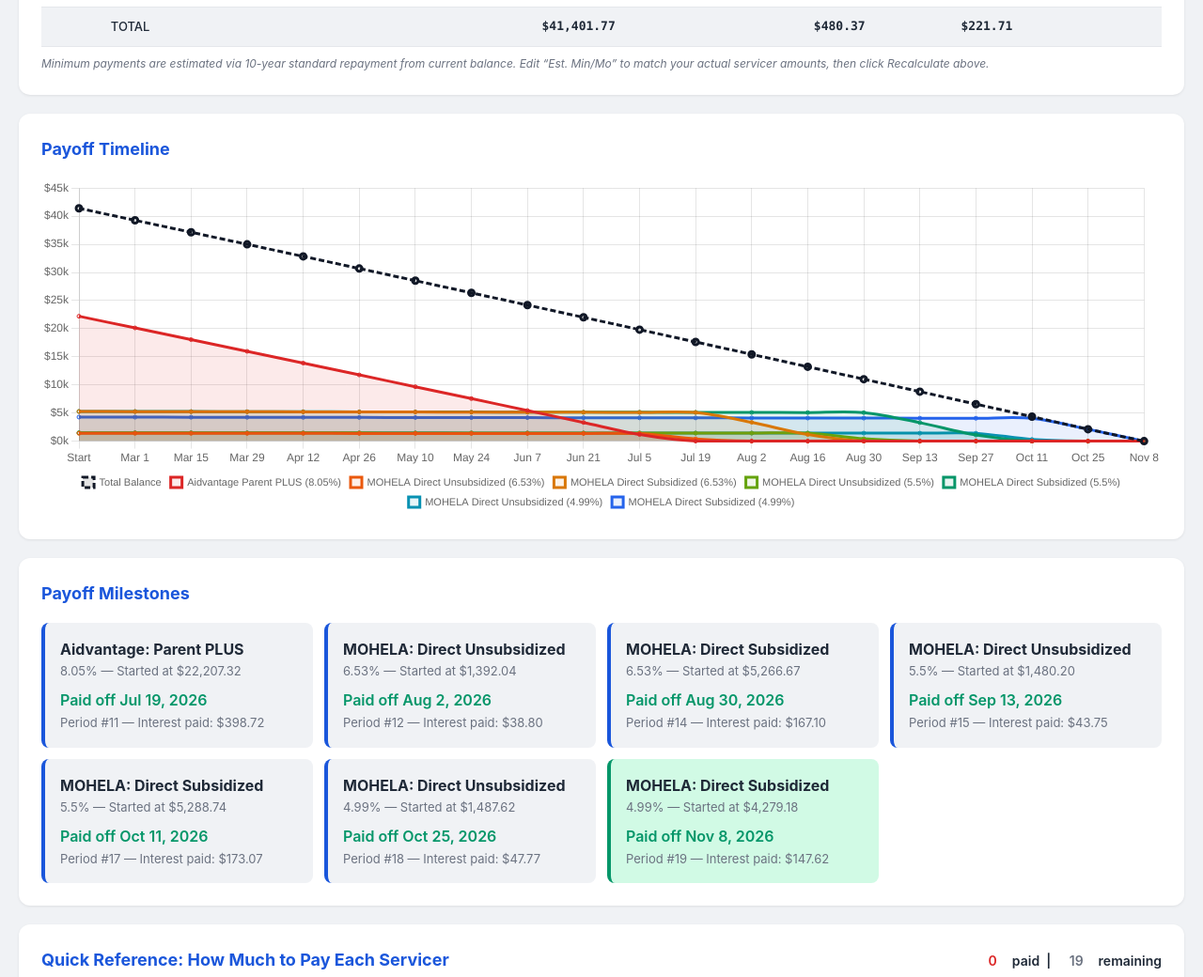
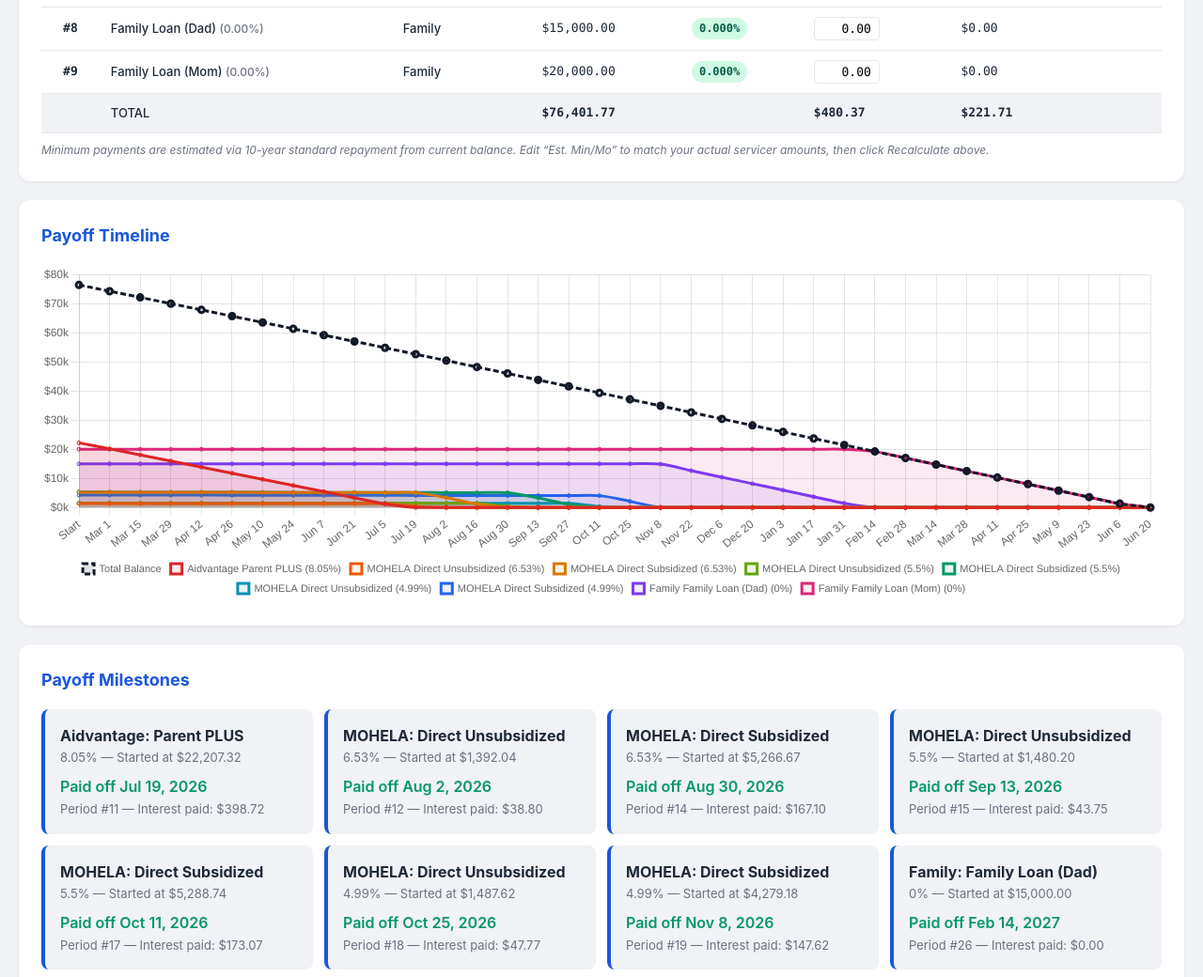
Before and after one commit to isabelgillam21-sketch/loan-payoff-planner, a plain HTML site: page index.html in a window 1280 px wide. Shown: the part 1426-2466 px from the top of the page at 94% size. Drawn offline with nearby package versions, Linux system fonts and the light colour scheme.

Commit message:
Add family loans (Mom $20k, Dad $15k) at 0% deferred

```diff
--- a/index.html
+++ b/index.html
@@ -165,6 +165,8 @@ const LOANS = [
     { id: 5, name: 'Direct Subsidized',   grp: '6.53%', servicer: 'MOHELA',     bal: 5266.67,  rate: 6.530 },
     { id: 6, name: 'Direct Unsubsidized', grp: '6.53%', servicer: 'MOHELA',     bal: 1392.04,  rate: 6.530 },
     { id: 7, name: 'Parent PLUS',         grp: '8.05%', servicer: 'Aidvantage', bal: 22207.32, rate: 8.050 },
+    { id: 8, name: 'Family Loan (Mom)',   grp: '0.00%', servicer: 'Family',     bal: 20000.00, rate: 0.000 },
+    { id: 9, name: 'Family Loan (Dad)',   grp: '0.00%', servicer: 'Family',     bal: 15000.00, rate: 0.000 },
 ];
 
 // Standard 10-year minimum from current balance (conservative estimate)
@@ -173,7 +175,11 @@ function calcMin(balance, annualRate) {
     if (r === 0) return balance / n;
     return balance * (r * Math.pow(1 + r, n)) / (Math.pow(1 + r, n) - 1);
 }
-LOANS.forEach(l => { l.minMo = Math.ceil(calcMin(l.bal, l.rate) * 100) / 100; });
+LOANS.forEach(l => {
+    // Family loans: no minimum, deferred until all other loans paid off
+    if (l.servicer === 'Family') l.minMo = 0;
+    else l.minMo = Math.ceil(calcMin(l.bal, l.rate) * 100) / 100;
+});
 
 // ===========================================================
 // TAX HELPERS
@@ -431,10 +437,14 @@ function render() {
         </div>
         <p style="margin-bottom:12px;font-size:13px;color:var(--muted)">Click the checkbox when you&rsquo;ve made that pay period&rsquo;s payment. Your progress is saved automatically in your browser.</p>
         <div class="scroll-table" style="max-height:420px"><table><thead><tr>
-        <th style="width:40px">Paid</th><th>#</th><th>Date</th><th>Pay to MOHELA</th><th>Pay to Aidvantage</th><th>Total</th><th>Balance</th></tr></thead><tbody>`;
+        <th style="width:40px">Paid</th><th>#</th><th>Date</th><th>Pay to MOHELA</th><th>Pay to Aidvantage</th><th>Pay to Family</th><th>Total</th><th>Balance</th></tr></thead><tbody>`;
     for (const p of periods) {
-        let moh = 0, aid = 0;
-        for (const l of loans) { if (l.servicer === 'MOHELA') moh += p.pay[l.id].amt; else aid += p.pay[l.id].amt; }
+        let moh = 0, aid = 0, fam = 0;
+        for (const l of loans) {
+            if (l.servicer === 'MOHELA') moh += p.pay[l.id].amt;
+            else if (l.servicer === 'Aidvantage') aid += p.pay[l.id].amt;
+            else if (l.servicer === 'Family') fam += p.pay[l.id].amt;
+        }
         const checked = paidData[p.n] ? 'checked' : '';
         const rowCls = paidData[p.n] ? 'row-paid' : '';
         sh += `<tr class="${rowCls}" data-svc-period="${p.n}">
@@ -442,6 +452,7 @@ function render() {
             <td style="text-align:center">${p.n}</td><td style="white-space:nowrap" class="tracker-label">${fmtS(p.date)}</td>
             <td>${moh > 0.01 ? $(moh) : '<span style="color:#d1d5db">&mdash;</span>'}</td>
             <td>${aid > 0.01 ? $(aid) : '<span style="color:#d1d5db">&mdash;</span>'}</td>
+            <td>${fam > 0.01 ? $(fam) : '<span style="color:#d1d5db">&mdash;</span>'}</td>
             <td style="font-weight:600">${$(p.totalPay)}</td>
             <td style="font-weight:600">${$(p.balAfter)}</td></tr>`;
     }
@@ -486,7 +497,7 @@ function renderChart(loans, periods) {
     if (!ctx) return;
     if (chart) chart.destroy();
 
-    const colors = ['#dc2626','#ea580c','#d97706','#65a30d','#059669','#0891b2','#2563eb'];
+    const colors = ['#dc2626','#ea580c','#d97706','#65a30d','#059669','#0891b2','#2563eb','#7c3aed','#db2777'];
     const labels = ['Start', ...periods.map(p => fmtS(p.date))];
 
     const datasets = loans.map((l, i) => ({
```
